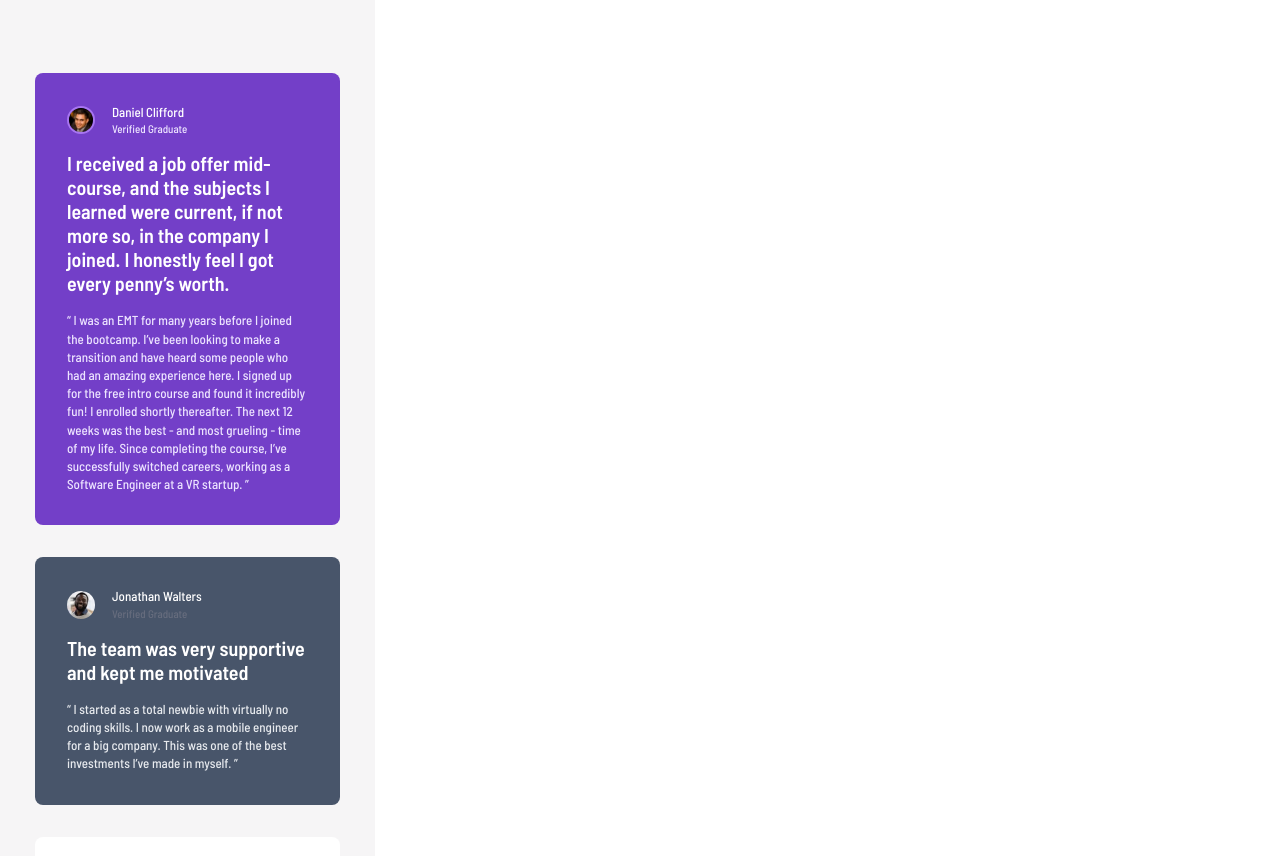
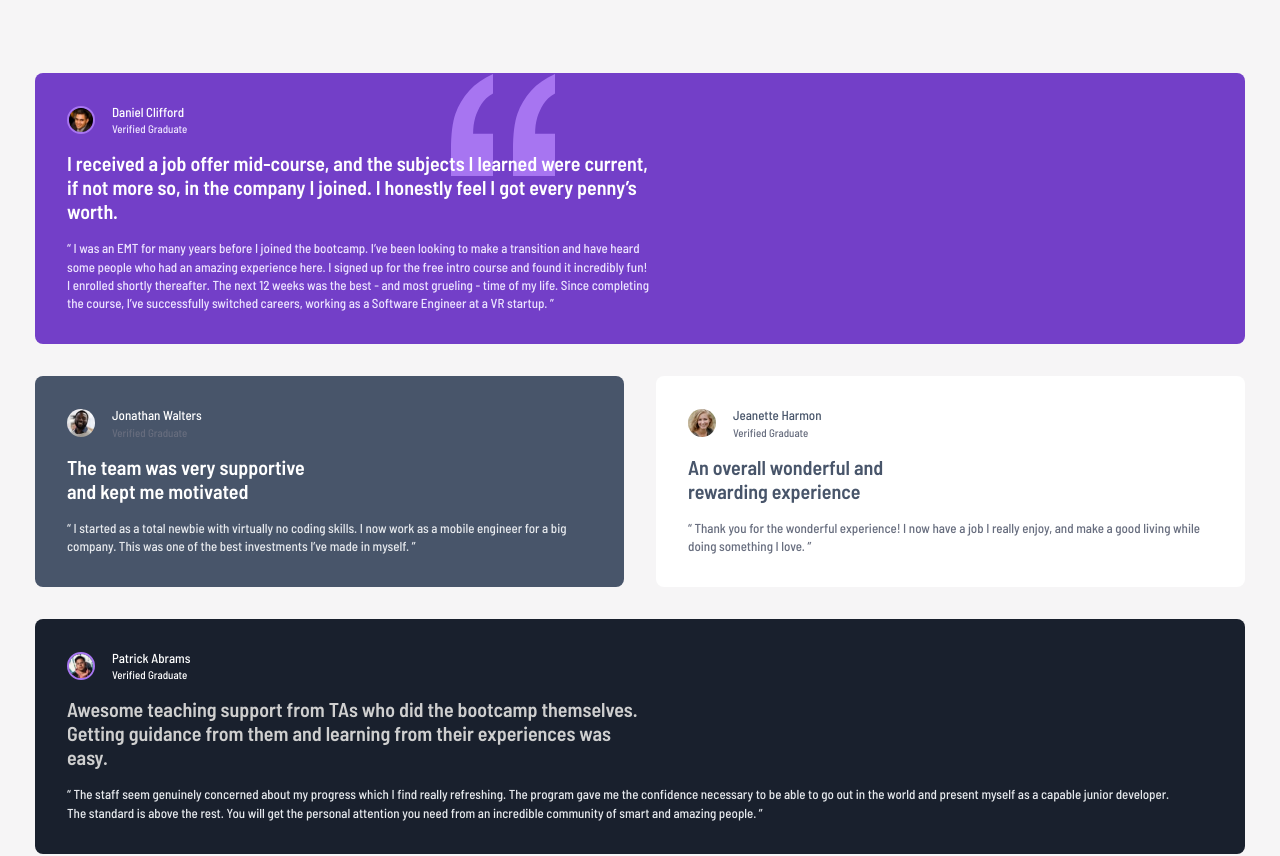
Before and after one commit to nerbertb/FEM-Testimonial-grid, a React (Vite) app: page / in a window 1280 px wide. Shown: the top 856 px of the page. Built offline with nearby package versions, Linux system fonts and the light colour scheme.

Commit message:
fix: adjusted width

```diff
--- a/src/components/Home.jsx
+++ b/src/components/Home.jsx
@@ -1,9 +1,9 @@
 function Home() {
   return (
-    <div className="cointainer max-w-[375px] py-[73px] px-[35px] flex flex-col bg-[#F6F5F6]">
-      <div className="grid grid-cols-1 gap-8">
+    <div className="cointainer min-w-[375px] py-[73px] px-[35px] bg-[#F6F5F6] sm:min-w-[647px]">
+      <div className="grid grid-cols-1 sm:grid-cols-2 gap-8">
         {/* DANIEL */}
-        <section className="flex flex-col gap-4 bg-[#733FC8] p-8 rounded-lg">
+        <section className="flex flex-col gap-4 bg-[#733FC8] p-8 rounded-lg sm:grid sm:col-span-2 sm:grid-flow-row">
           <div className="flex gap-[17px] items-center">
             <div>
               <img
@@ -19,15 +19,24 @@ function Home() {
               <h4 className="text-[11px]/[110%] text-[#EDE4FF] barlow-semi-condensed-medium">
                 Verified Graduate
               </h4>
+
             </div>
+            <div className="hidden sm:flex sm:absolute z-0 left-[451px] top-[74px]">
+                <img
+                  src="./public/bg-pattern-quotation.svg"
+                  alt=""
+                  className=""
+                />
+              </div>
           </div>
-          <div className="text-xl/[120%] text-white barlow-semi-condensed-semibold max-w-[241px]">
+
+          <div className="text-xl/[120%] text-white barlow-semi-condensed-semibold max-w-[241px] sm:max-w-[583px] sm:grid sm:col-span-2 sm:z-1">
             I received a job offer mid-course, and the subjects I learned were
             current, if not more so, in the company I joined. I honestly feel I
             got every penny’s worth.
           </div>
 
-          <div className="text-[13px]/[140%] text-[#EDE4FF] barlow-semi-condensed-medium">
+          <div className="text-[13px]/[140%] text-[#EDE4FF] barlow-semi-condensed-medium sm:max-w-[583px] sm:grid sm:col-span-2">
             “ I was an EMT for many years before I joined the bootcamp. I’ve
             been looking to make a transition and have heard some people who had
             an amazing experience here. I signed up for the free intro course
@@ -93,7 +102,7 @@ function Home() {
           </div>
         </section>
         {/* PATRICK */}
-        <section className="flex flex-col gap-4 bg-[#19202D] p-8 rounded-lg">
+        <section className="flex flex-col gap-4 bg-[#19202D] p-8 rounded-lg sm:grid sm:col-span-2">
           <div className="flex gap-[17px] items-center">
             <div>
               <img
@@ -111,7 +120,7 @@ function Home() {
               </h4>
             </div>
           </div>
-          <div className="text-xl/[120%] text-[#CFCFCF] barlow-semi-condensed-semibold max-w-[241px]">
+          <div className="text-xl/[120%] text-[#CFCFCF] barlow-semi-condensed-semibold max-w-[241px] sm:max-w-[583px] sm:grid sm:col-span-2">
             Awesome teaching support from TAs who did the bootcamp themselves.
             Getting guidance from them and learning from their experiences was
             easy.
@@ -127,7 +136,7 @@ function Home() {
         </section>
 
         {/* KIRA */}
-        <section className="flex flex-col gap-4 bg-white p-8 rounded-lg">
+        <section className="flex flex-col gap-4 bg-white p-8 rounded-lg sm:grid sm:col-span-2">
           <div className="flex gap-[17px] items-center">
             <div>
               <img
```
